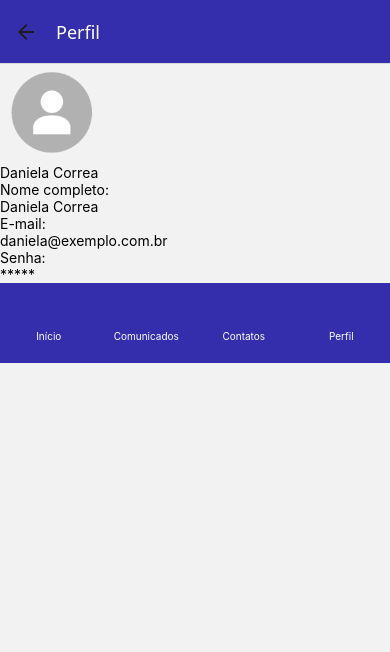
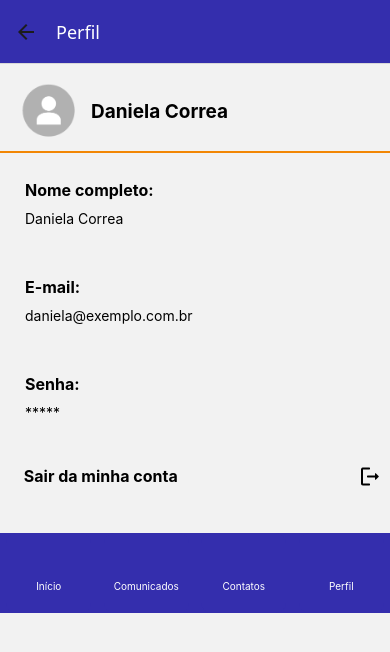
Before and after one commit to Baracutanga/PI_aluno, a React Native app: screen /Perfil in a window 390 px wide. Shown: the top 652 px of the page. Built offline with nearby package versions, Linux system fonts and the light colour scheme.

Commit message:
Tela de Perfil - Pronta

```diff
--- a/app/Perfil/Perfil.jsx
+++ b/app/Perfil/Perfil.jsx
@@ -1,58 +1,124 @@
-import { ScrollView, StyleSheet, Text, View, Image } from "react-native";
+import { ScrollView, StyleSheet, Text, View, Image, TouchableOpacity } from "react-native";
 import React from "react";
 import { SafeAreaProvider } from "react-native-safe-area-context";
 import Footer from "../../src/components/Footer/Footer";
+
 const Perfil = () => {
   const usuario = {
     nome: "Rodrigo",
     senha: "12345",
     email: "rodrigo@email.com",
   };
-  const senhaSegura = usuario.senha.split("").map(() => "*").join("");
+  const senhaSegura = usuario.senha
+    .split("")
+    .map(() => "*")
+    .join("");
 
   return (
     <SafeAreaProvider>
-      <View>
-        {/* Perfil = Nome e imag */}
-        <View>
+      <View style={styles.mainContainer}>
+        {/* Perfil = Nome e imagem */}
+        <View style={styles.profileContainer}>
           <Image
-            source={require("../../img/Profile-PNG-File.png")}style={{ width: 100, height: 100 }}
+            source={require("../../img/Profile-PNG-File.png")}
+            style={styles.profileImage}
           />
+          <Text style={styles.profileName}>Daniela Correa</Text>
+        </View>
+
+        {/* Linha amarela */}
+        <View style={styles.lineContainer}>
+          <View style={styles.line} />
+        </View>
+
+        {/* Informações do usuário */}
+        <View style={styles.opc}>
+          <Text style={styles.text}>Nome completo:</Text>
+
           <Text>Daniela Correa</Text>
         </View>
 
-        {/* linha = cor amarela */}
-        <View style={styles.container}>
-          <View style={styles.line} />
-        </View>
-
-        <View style={styles.NomeUser}>
-          <Text>Nome completo:</Text>
-          <Text>Daniela Correa</Text>
-        </View>
-
-        <View style={styles.Email}>
-          <Text>E-mail:</Text>
+        <View style={styles.opc}>
+          <Text style={styles.text}>E-mail:</Text>
           <Text>daniela@exemplo.com.br</Text>
         </View>
 
-        <View>
-          <Text>Senha:</Text>
+        <View style={styles.opc}>
+          <Text style={styles.text}>Senha:</Text>
           <Text>{senhaSegura}</Text>
         </View>
+
+        <TouchableOpacity style={styles.sair}>
+          <Text style={styles.textsair}> Sair da minha conta </Text>
+          <Image source={require("../../img/logout_black_24dp 1.png")}/>
+        </TouchableOpacity>
+        <View style={styles.img2}>
+          <Image source={require("../../img/mediotec-mobile.png")} style={{width:"43.5%", height:"34%",}}/>
+        </View>
       </View>
-
       <Footer />
-
     </SafeAreaProvider>
   );
-}
-const style = StyleSheet.create({
+};
 
+// Estilos corrigidos
+const styles = StyleSheet.create({
+  mainContainer: {
+    marginTop: 20,
+  },
+  profileContainer: {
+    flexDirection: "row",
+    alignItems: "center",
+    marginBottom: 10,
+    paddingHorizontal: 15,
+  },
+  profileImage: {
+    width: 65,
+    height: 55,
+    borderRadius: 25,
+    marginRight: 11,
+  },
+  profileName: {
+    fontSize: 19,
+    fontWeight: "bold",
+  },
+  containerlin: {
+    marginVertical: 10,
+    paddingVertical: 0,
+    width: "100%",
+  },
+  line: {
+    borderBottomWidth: 2,
+    borderBottomColor: "#F28705",
+    marginVertical: 2,
+    width: "100%",
+  },
+  opc: {
+    padding: 25,
+  },
+   text:{
+      fontWeight: "bold",
+      marginBottom: 10,
+      fontSize: 16,
+   },
+  sair: {
+    flexDirection: "row",
+    alignItems: "center",
+  },
+  textsair:{
+    fontWeight: "bold",
+    marginRight: "40%",
+    padding: 20,
+    fontSize: 16,
 
-
+  },
+  img2:{
+    justifyContent: "center",
+    alignItems: "center",
+    paddingVertical: 13.7,
+  },
 });
 
 export default Perfil;
 
-const styles = StyleSheet.create({});
+const style = StyleSheet.create({});
--- a/src/components/Footer/Footer.jsx
+++ b/src/components/Footer/Footer.jsx
@@ -2,11 +2,12 @@ import { StyleSheet, Text, View } from "react-native";
 import React from "react";
 import ButtonComp from "../ButtonComp/ButtonComp";
 import Perfil from "../../../app/Perfil/Perfil";
+import RootStack from "../../../app/Home/Home";
 
 const Footer = () => {
   return (
     <View style={styles.footerContainer}>
-      <ButtonComp name="Início" />
+      <ButtonComp name="Início" navigate={RootStack} />
       <ButtonComp name="Comunicados" />
       <ButtonComp name="Contatos" />
       <ButtonComp name="Perfil" navigate={Perfil} />
```
Also changed, not shown: img/logout_black_24dp 1.png (added).
